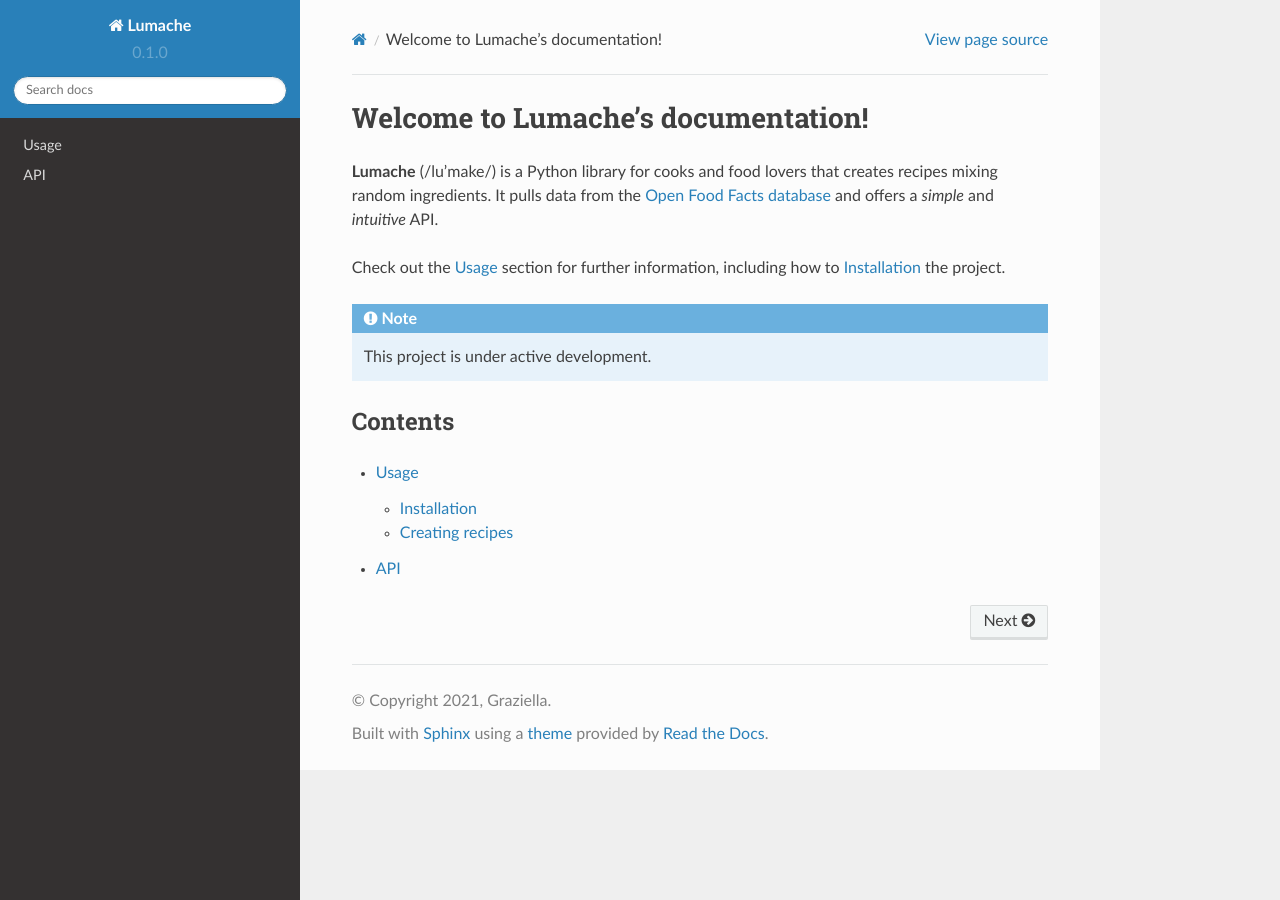
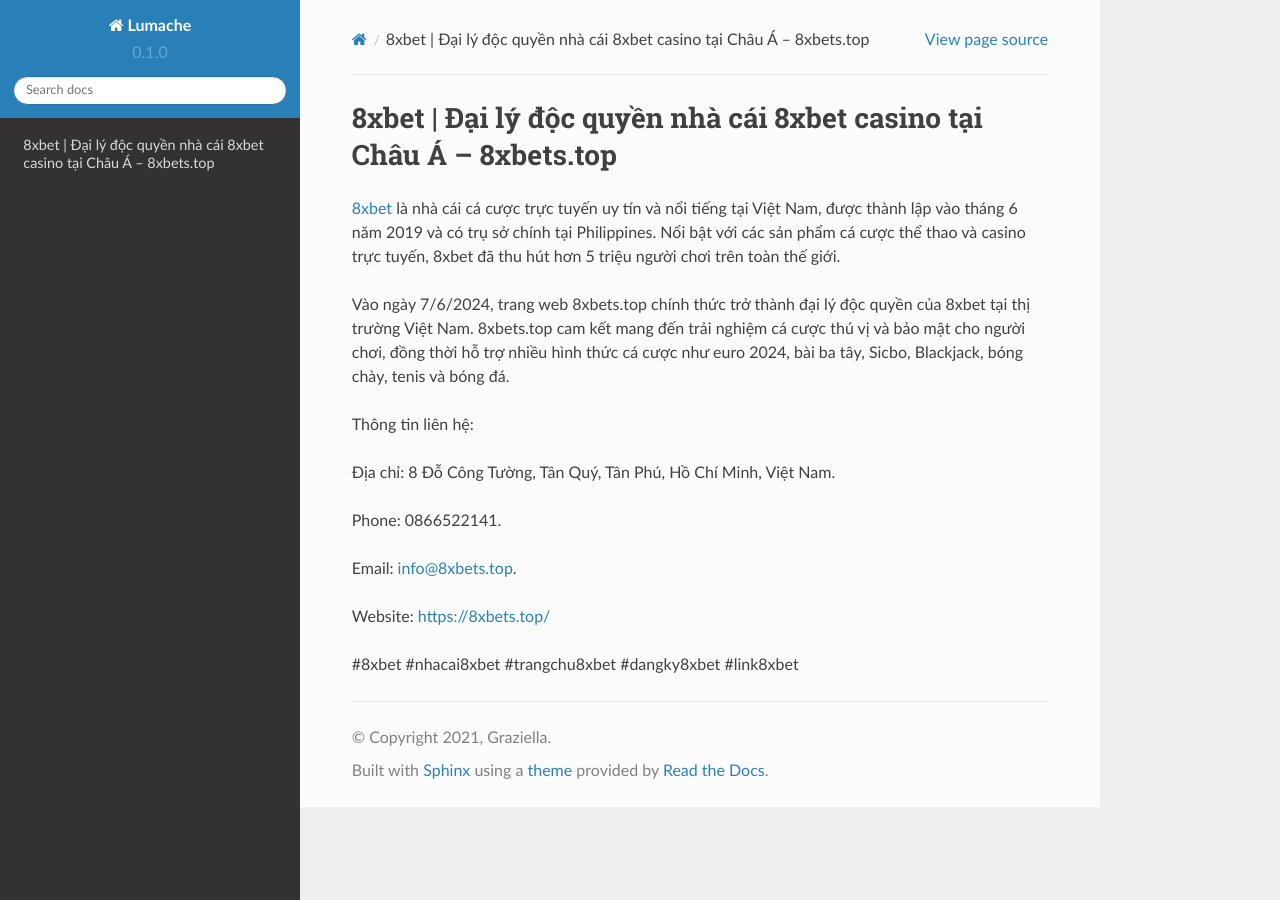
Before and after one commit to socialentity/8xbetstop, a Sphinx documentation site: the page built from docs/source/index.rst, in a window 1280 px wide. Built offline with Sphinx 7.4.7 and the Read the Docs theme 2.0.0, drawn with Linux system fonts in a browser that asks for light colours.

Commit message:
Update index.rst

```diff
--- a/docs/source/index.rst
+++ b/docs/source/index.rst
@@ -1,22 +1,18 @@
-Welcome to Lumache's documentation!
+8xbet | Đại lý độc quyền nhà cái 8xbet casino tại Châu Á – 8xbets.top
 ===================================
 
-**Lumache** (/lu'make/) is a Python library for cooks and food lovers
-that creates recipes mixing random ingredients.
-It pulls data from the `Open Food Facts database <https://world.openfoodfacts.org/>`_
-and offers a *simple* and *intuitive* API.
+`8xbet <https://8xbets.top/>`_ là nhà cái cá cược trực tuyến uy tín và nổi tiếng tại Việt Nam, được thành lập vào tháng 6 năm 2019 và có trụ sở chính tại Philippines. Nổi bật với các sản phẩm cá cược thể thao và casino trực tuyến, 8xbet đã thu hút hơn 5 triệu người chơi trên toàn thế giới.
 
-Check out the :doc:`usage` section for further information, including
-how to :ref:`installation` the project.
+Vào ngày 7/6/2024, trang web 8xbets.top chính thức trở thành đại lý độc quyền của 8xbet tại thị trường Việt Nam. 8xbets.top cam kết mang đến trải nghiệm cá cược thú vị và bảo mật cho người chơi, đồng thời hỗ trợ nhiều hình thức cá cược như euro 2024, bài ba tây, Sicbo, Blackjack, bóng chày, tenis và bóng đá.
 
-.. note::
+Thông tin liên hệ:
 
-   This project is under active development.
+Địa chỉ: 8 Đỗ Công Tường, Tân Quý, Tân Phú, Hồ Chí Minh, Việt Nam.
 
-Contents
---------
+Phone: 0866522141.
 
-.. toctree::
+Email: info@8xbets.top.
 
-   usage
-   api
+Website: `https://8xbets.top/ <https://8xbets.top/>`_
+
+#8xbet #nhacai8xbet #trangchu8xbet #dangky8xbet #link8xbet
```
